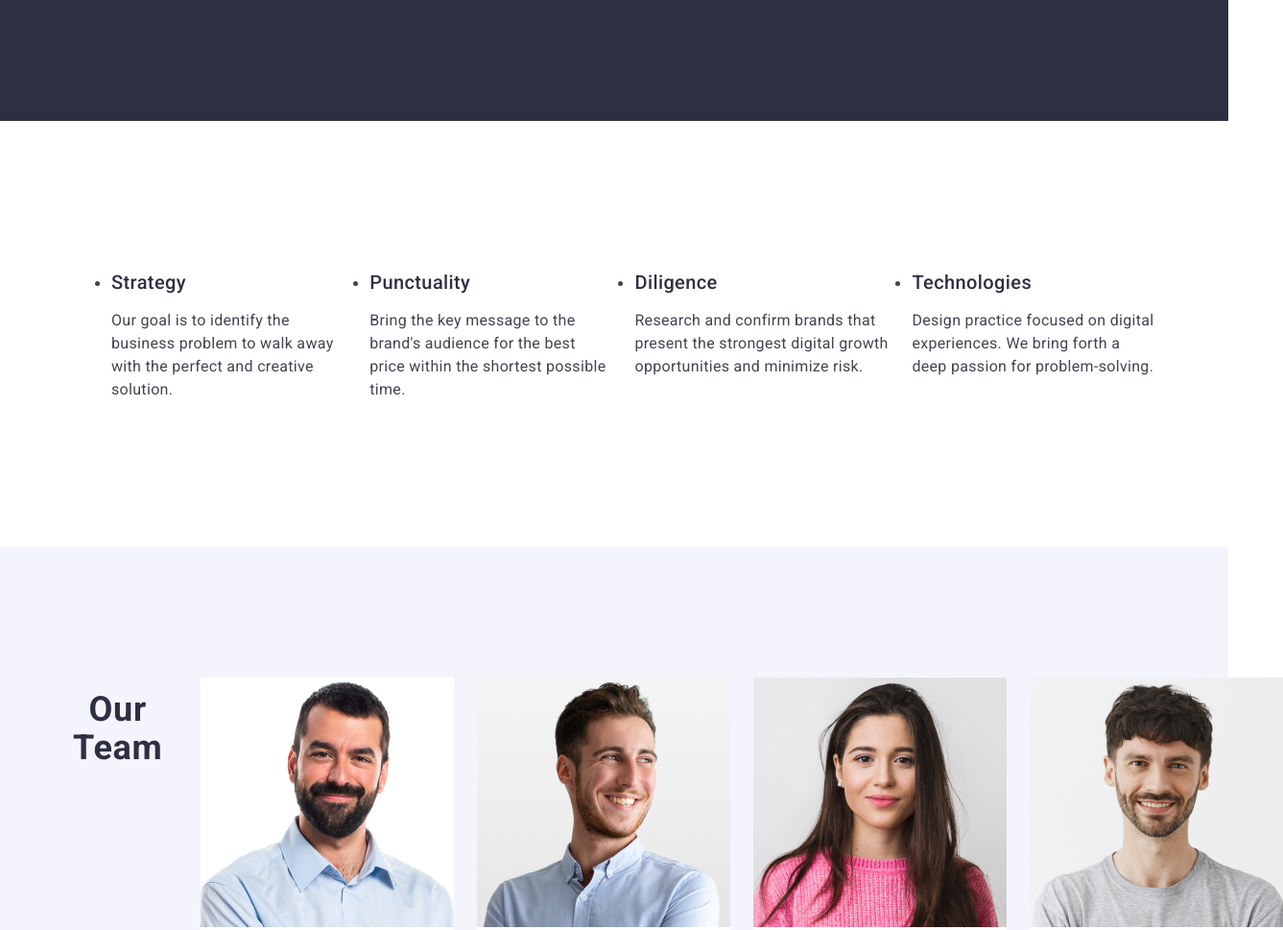
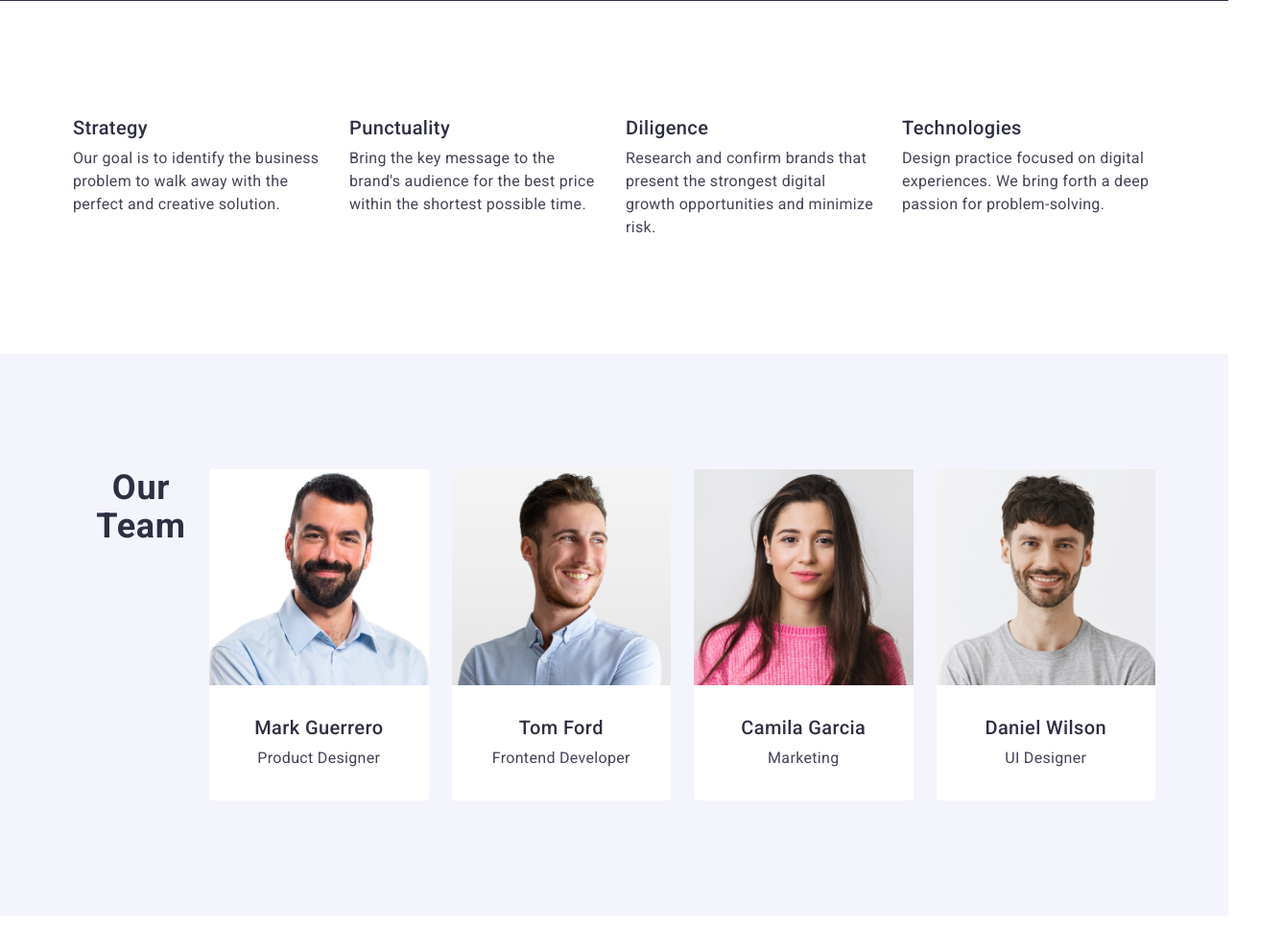
Before and after one commit to Andyk79/goit-markup-hw-03, a plain HTML site: page index.html in a window 1280 px wide. Shown: the part 520-1489 px from the top of the page at 96% size, 1337 px wide, since content can reach past the window. Drawn offline with nearby package versions, Linux system fonts and the light colour scheme.

Commit message:
Update styles

```diff
--- a/css/styles.css
+++ b/css/styles.css
@@ -127,7 +127,7 @@ margin-right: 76px;
         gap: 24px;
     }
 .main-section-two-item {
-    width: calc((100%-72px)/4);
+    width: calc((100% - 72px) /4);
 }
     .main-section-two-name {
         font-weight: 500;
@@ -164,7 +164,7 @@ margin-right: 76px;
 }
         .main-section-three-item {
             background-color: #FFFFFF;
-            width: calc((100%-72px)/4);
+            width: calc((100% - 72px) /4);
             border-radius: 0px 0px 4px 4px;
                    }
 
@@ -222,7 +222,7 @@ padding-bottom: 32px;
 }
 
 .main-section-four-item {
-    width: calc((100%-48px)/3);
+    width: calc((100% - 48px) /3);
 }
 
 .container-bank {
@@ -297,4 +297,21 @@ border-top: none;
         }
         .img {
             display: block;
+            max-width: 100%;
+            height: auto;
         }
+h1,
+h2,
+h3,
+h4,
+h5,
+h6,
+p {
+    margin: 0;
+}
+
+ul {
+    margin: 0;
+    padding: 0;
+    list-style-type: none;
+}
```
